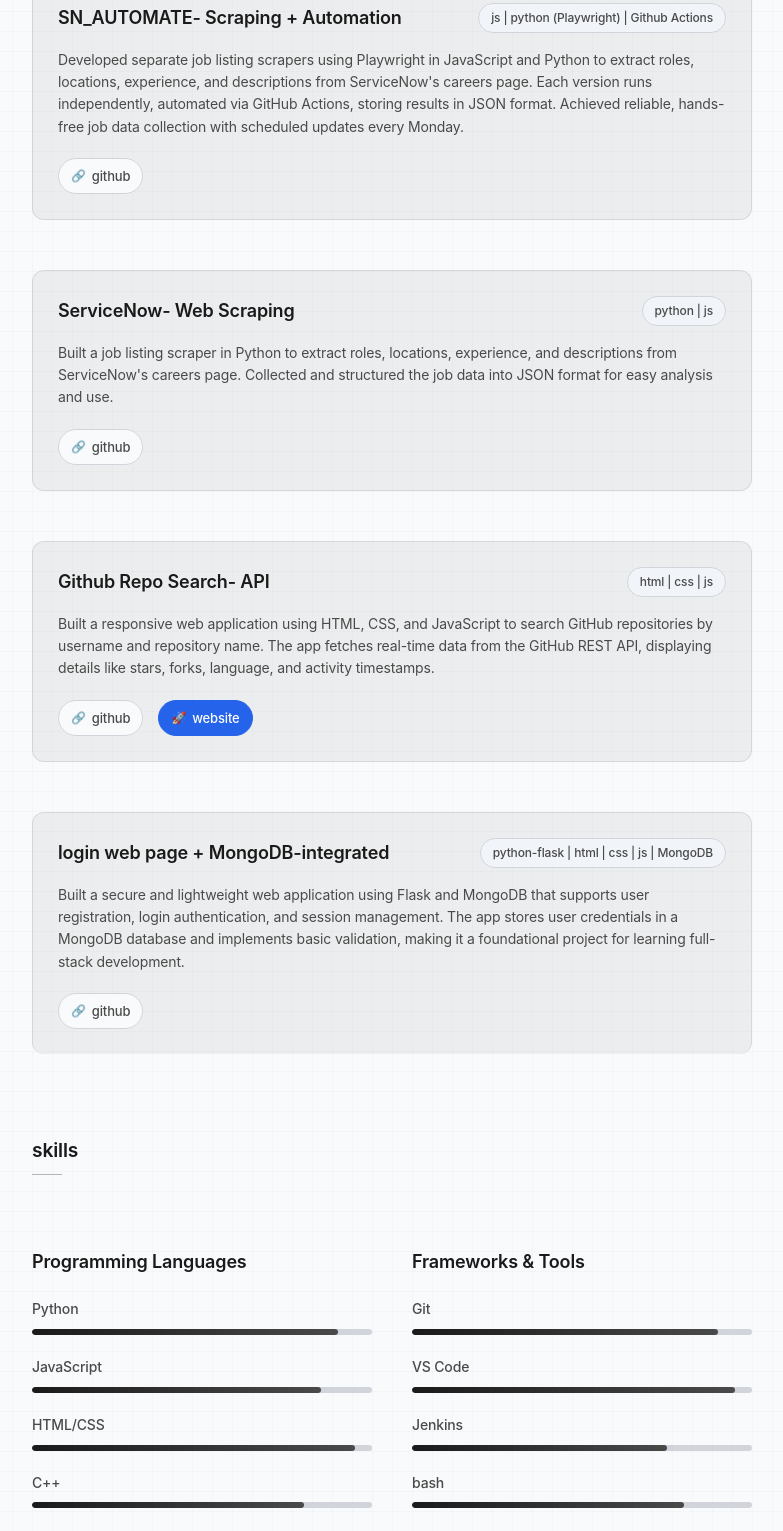
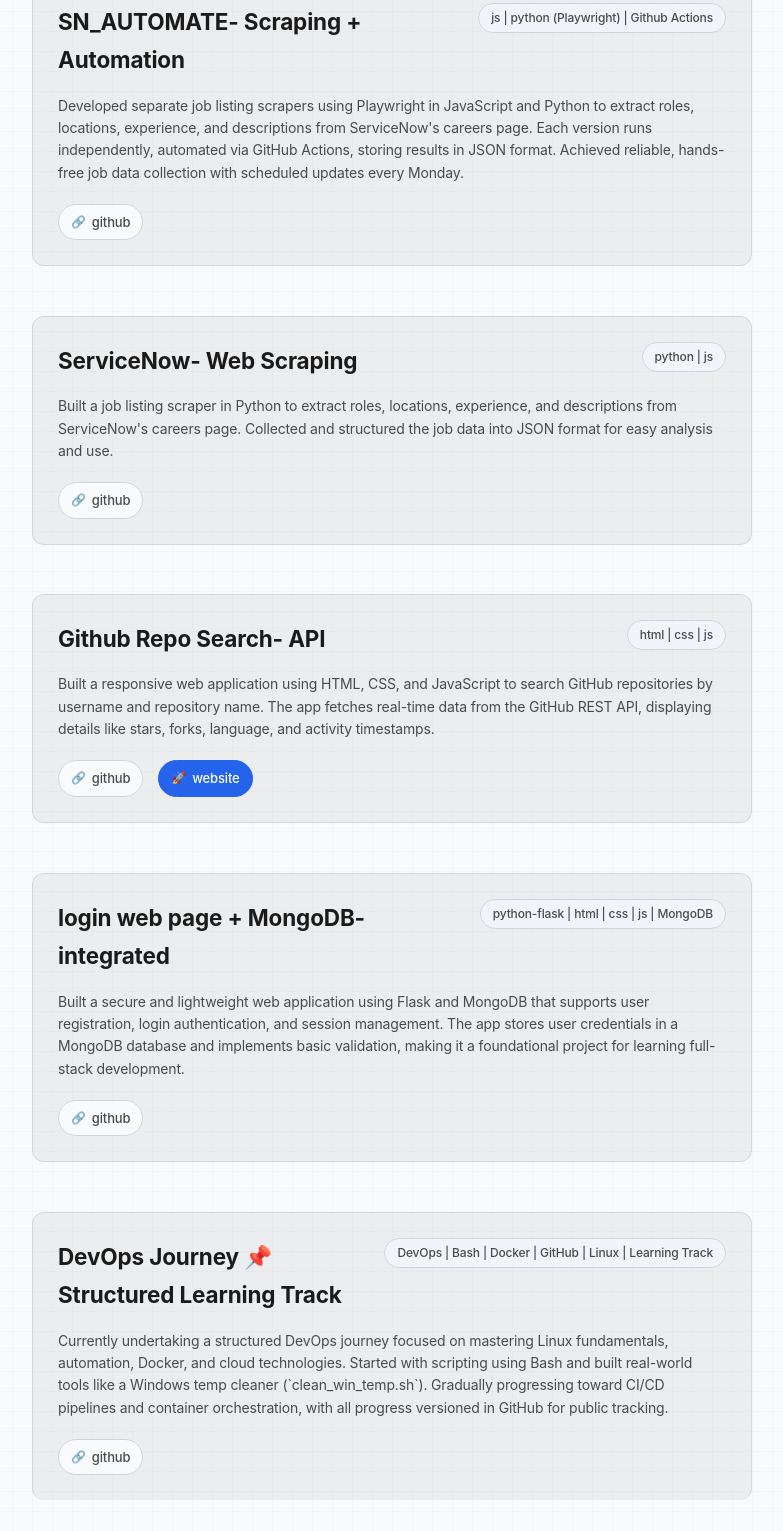
Before and after one commit to theritikbarnwal/ritikport, a plain HTML site: page index.html in a window 1280 px wide. Shown: the part 1289-2820 px from the top of the page, without its empty margins (248-1031 px from the left). Drawn offline with nearby package versions, Linux system fonts and the light colour scheme.

Commit message:
updated index.html

```diff
--- a/index.html
+++ b/index.html
@@ -63,7 +63,7 @@
                 <div class="project" data-tech="js python">
                     <div class="project-header">
                         <div class="project-name">
-                            <a href="https://github.com/theritikbarnwal/sn-automate">SN_AUTOMATE- Scraping + Automation</a>
+                            <h1>SN_AUTOMATE- Scraping + Automation</h1>
                         </div>
                         <span class="project-tech">js | python (Playwright) | Github Actions</span>
                     </div>
@@ -71,7 +71,7 @@
                         Developed separate job listing scrapers using Playwright in JavaScript and Python to extract roles, locations, experience, and descriptions from ServiceNow's careers page. Each version runs independently, automated via GitHub Actions, storing results in JSON format. Achieved reliable, hands-free job data collection with scheduled updates every Monday.
                     </div>
                     <div class="project-links">
-                        <a href="https://github.com/theritikbarnwal/sn-automate" class="project-link">
+                        <a href="https://github.com/theritikbarnwal/SN_AUTOMATE" class="project-link">
                             <span class="link-icon">🔗</span> github
                         </a>
                     </div>
@@ -80,7 +80,7 @@
                 <div class="project" data-tech="python js">
                     <div class="project-header">
                         <div class="project-name">
-                            <a href="https://github.com/theritikbarnwal/servicenow">ServiceNow- Web Scraping</a>
+                            <h1>ServiceNow- Web Scraping</h1>
                         </div>
                         <span class="project-tech">python | js</span>
                     </div>
@@ -97,7 +97,7 @@
                 <div class="project" data-tech="html css js">
                     <div class="project-header">
                         <div class="project-name">
-                            <a href="https://github.com/theritikbarnwal/github-repo-search">Github Repo Search- API</a>
+                            <h1>Github Repo Search- API</h1>
                         </div>
                         <span class="project-tech">html | css | js</span>
                     </div>
@@ -117,12 +117,30 @@
                 <div class="project" data-tech="python js">
                     <div class="project-header">
                         <div class="project-name">
-                            <a href="https://github.com/theritikbarnwal/servicenow">login web page + MongoDB-integrated</a>
+                            <h1>login web page + MongoDB-integrated</h1>
                         </div>
                         <span class="project-tech">python-flask | html | css | js | MongoDB</span>
                     </div>
                     <div class="project-description">
                         Built a secure and lightweight web application using Flask and MongoDB that supports user registration, login authentication, and session management. The app stores user credentials in a MongoDB database and implements basic validation, making it a foundational project for learning full-stack development.
+                    </div>
+                    <div class="project-links">
+                        <a href="https://github.com/theritikbarnwal/DevOps/tree/main/login_db" class="project-link">
+                            <span class="link-icon">🔗</span> github
+                        </a>
+                    </div>
+                </div>
+
+
+                <div class="project" data-tech="python js">
+                    <div class="project-header">
+                        <div class="project-name">
+                            <h1>DevOps Journey 📌 Structured Learning Track</h1>
+                        </div>
+                        <span class="project-tech">DevOps | Bash | Docker | GitHub | Linux | Learning Track</span>
+                    </div>
+                    <div class="project-description">
+                            Currently undertaking a structured DevOps journey focused on mastering Linux fundamentals, automation, Docker, and cloud technologies. Started with scripting using Bash and built real-world tools like a Windows temp cleaner (`clean_win_temp.sh`). Gradually progressing toward CI/CD pipelines and container orchestration, with all progress versioned in GitHub for public tracking.
                     </div>
                     <div class="project-links">
                         <a href="https://github.com/theritikbarnwal/DevOps/tree/main/login_db" class="project-link">
```
